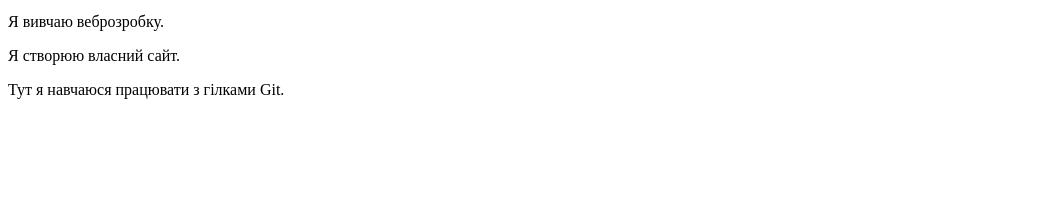
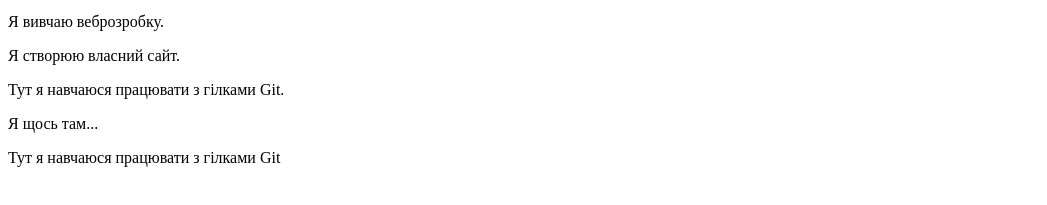
Before and after one commit to Eugene386/my_first_website, a plain HTML site: page index.html in a window 1280 px wide. Shown: the part 101-306 px from the top of the page, without its empty margins (0-1047 px from the left). Drawn offline with Linux system fonts and the light colour scheme.

Commit message:
Add temporary section
Signed-off-by: Eugene Nikitenko <204746086+Eugene386@users.noreply.github.com>

```diff
--- a/index.html
+++ b/index.html
@@ -12,6 +12,10 @@
     <p>Я вивчаю веброзробку.</p>
     <p>Я створюю власний сайт.</p>
     <p>Тут я навчаюся працювати з гілками Git.</p>
+    <section>
+        <p>Я щось там...</p>
+        <p>Тут я навчаюся працювати з гілками Git</p>
+    </section>
 
 </body>
 </html>
```
